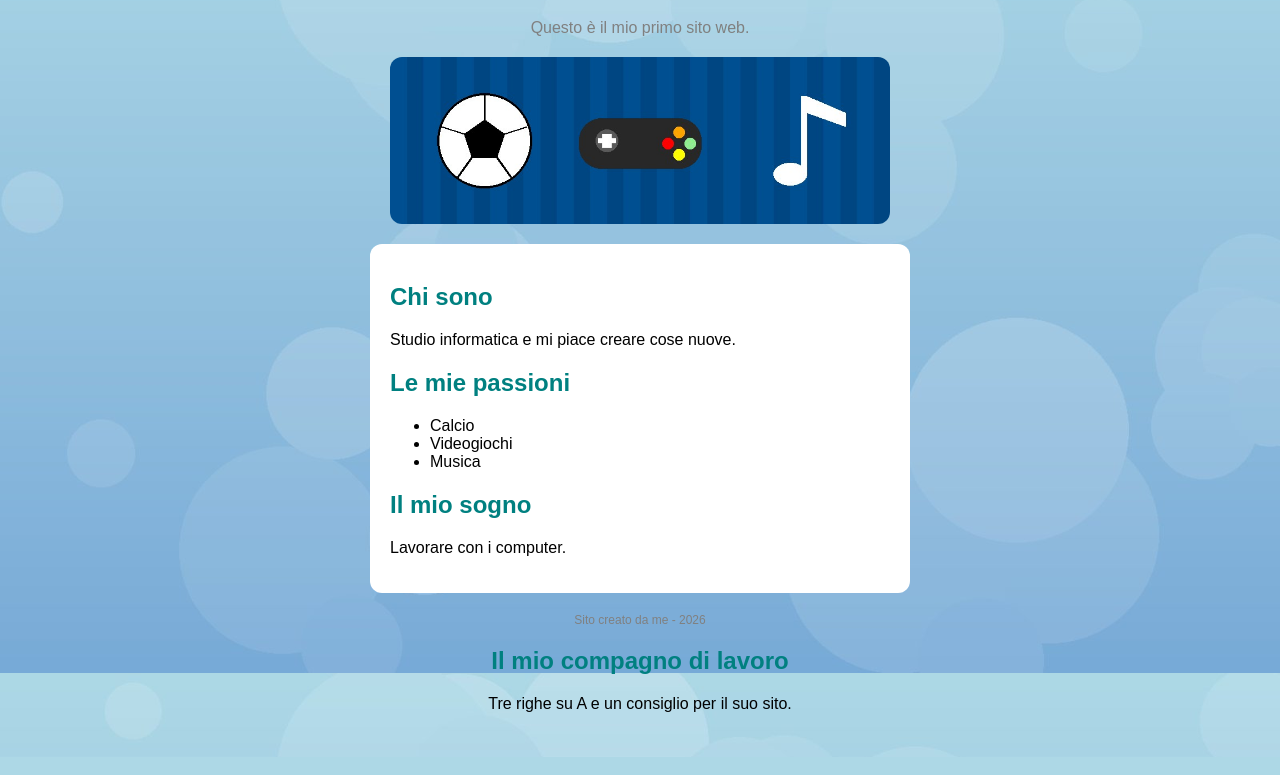
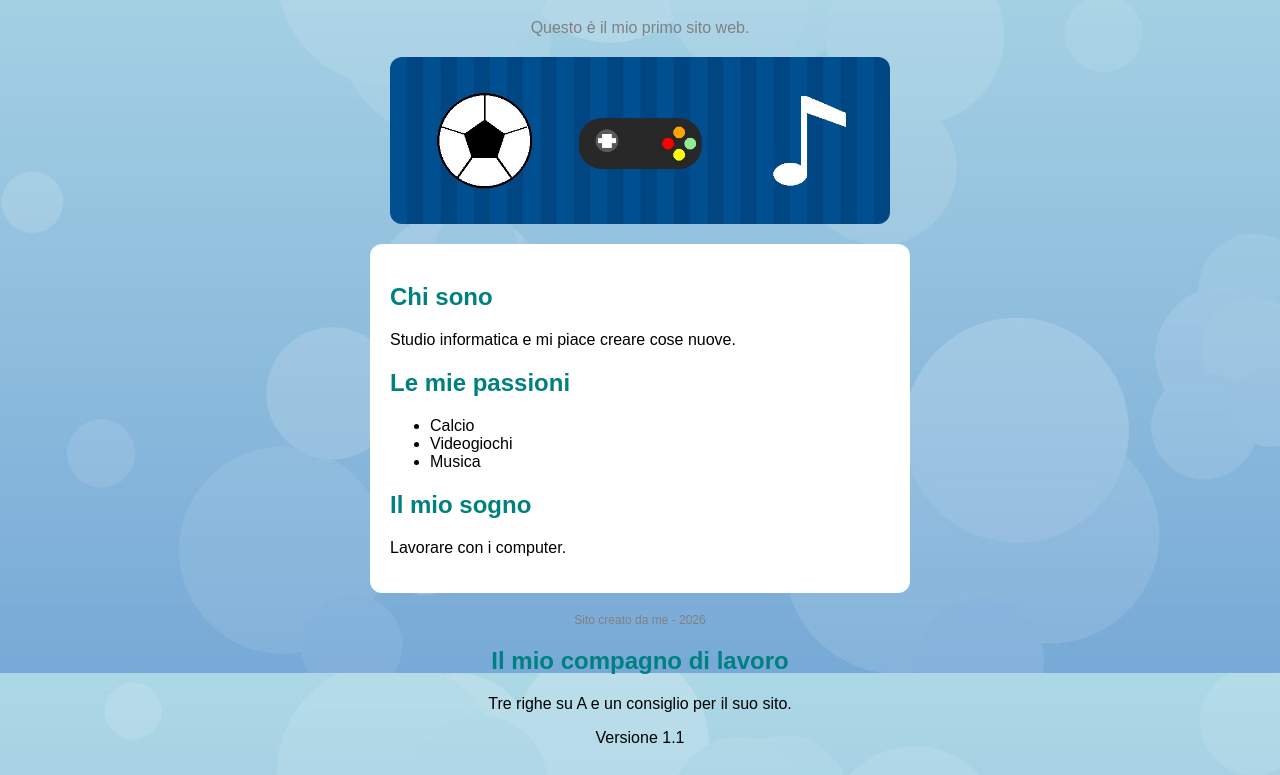
Before and after one commit to gabrielerovito/mio-sito, a plain HTML site: page index.html in a window 1280 px wide. Shown: the part 127-902 px from the top of the page. Drawn offline with Linux system fonts and the light colour scheme.

Commit message:
Update index.html

```diff
--- a/index.html
+++ b/index.html
@@ -36,3 +36,4 @@
 <h2>Il mio compagno di lavoro</h2><p>Tre righe su A e un consiglio per il suo sito.</p>
 </body>
 </html>
+<footer>Versione 1.1</footer>
```
